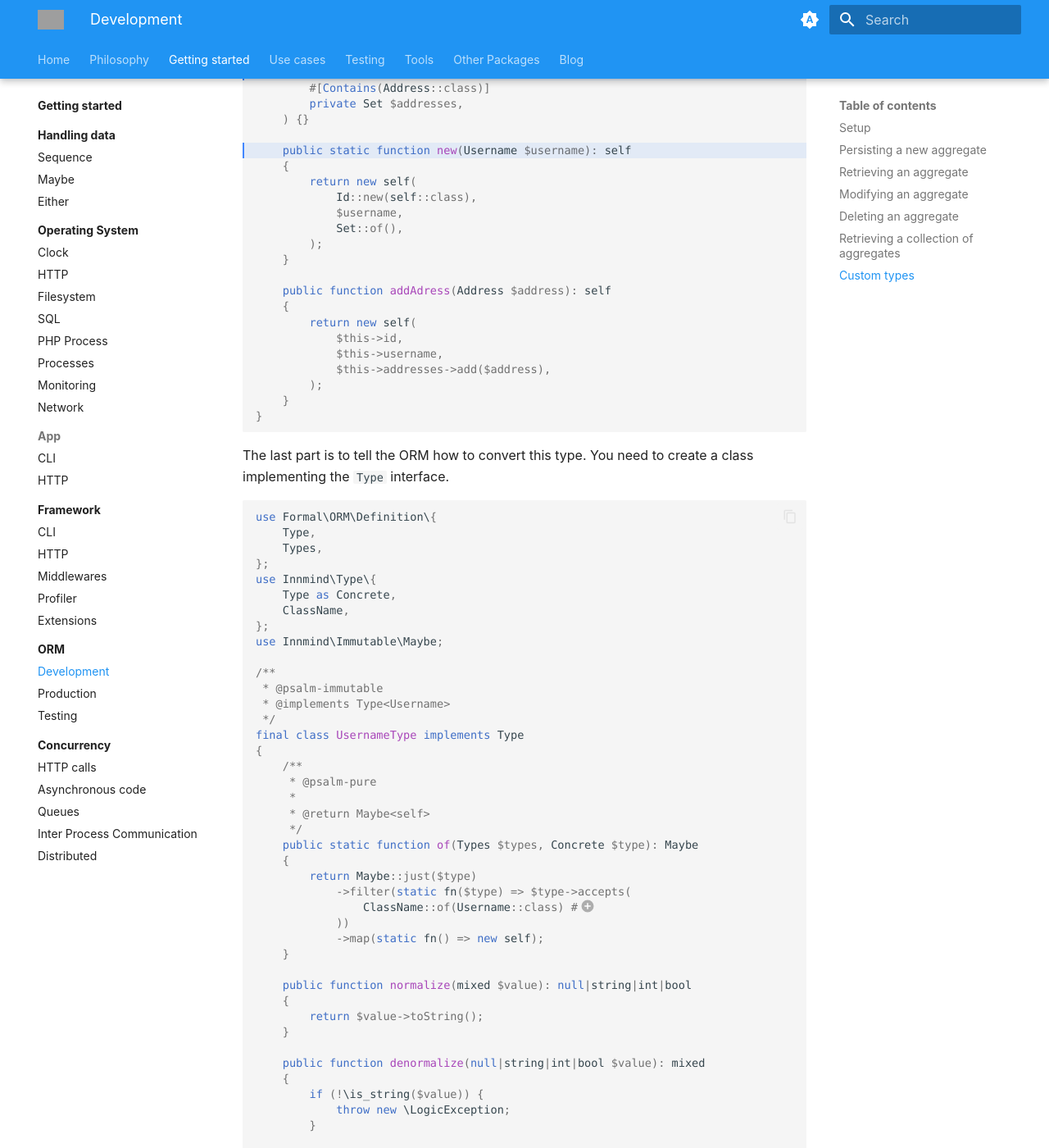
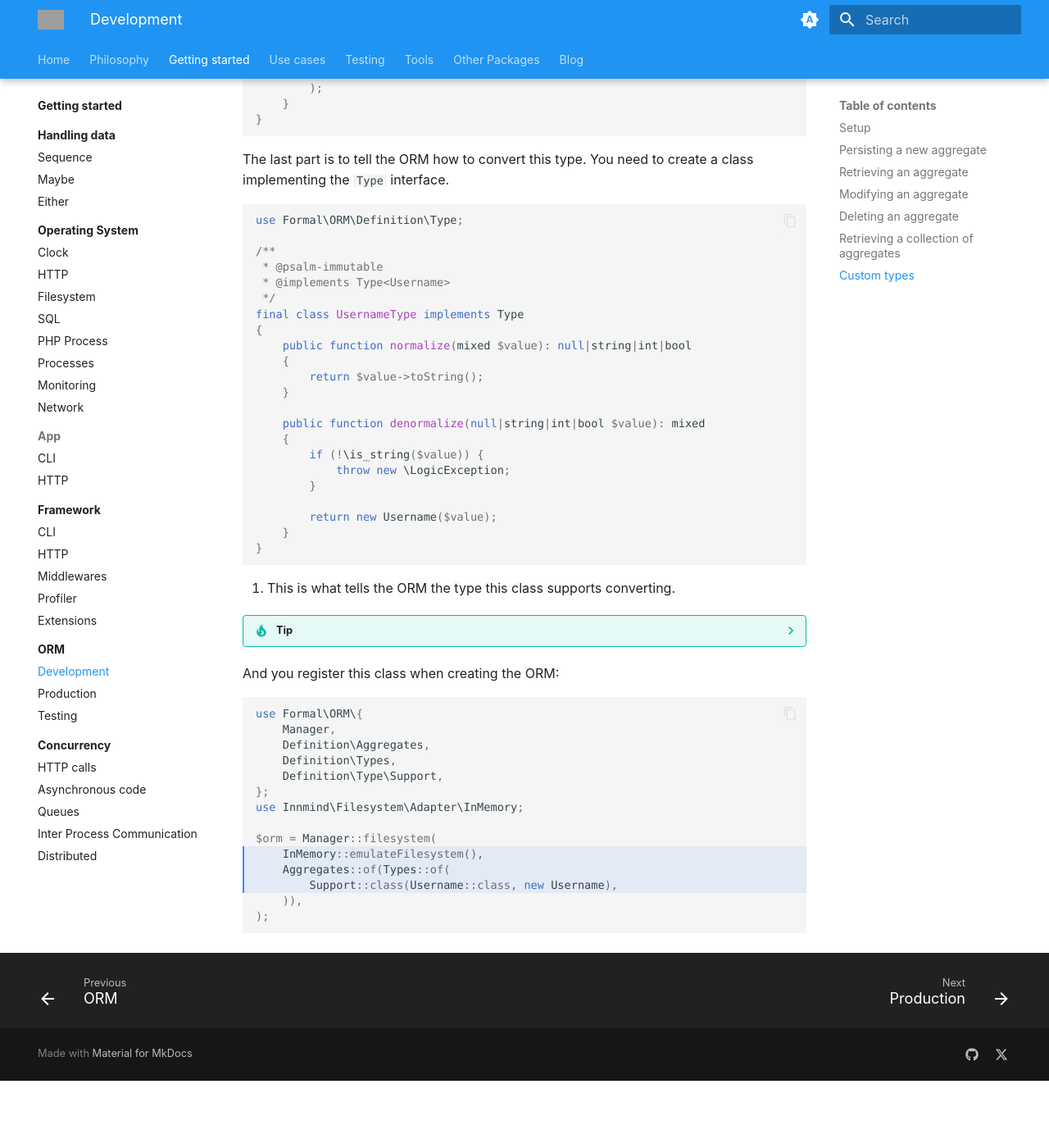
Before and after one commit to Innmind/documentation, an MkDocs documentation site: the page built from docs/getting-started/orm/development.md, in a window 1280 px wide and 1400 px high, scrolled down 6412 px. Shown: the whole window at 82% size. Built offline with MkDocs 1.6.1 and Material for MkDocs 9.7.7, drawn with Linux system fonts in a browser that asks for light colours; plug-ins that fetch from the network failed and are left out; after the commit the page ends 7730 px from its top, so only the background shows below that; some of the changed text lies outside the part shown; grey boxes are pictures that could not be loaded.

Commit message:
update documentation to formal/orm 3

````diff
--- a/docs/getting-started/orm/development.md
+++ b/docs/getting-started/orm/development.md
@@ -206,45 +206,26 @@
 
 ```php
 use Innmind\Specification\{
-    Comparator,
-    Composable,
+    Comparator\Property,
     Sign,
 };
 
-/** @psalm-immutable */
-final class City implements Comparator
+final class City
 {
-    use Composable;
-
-    private function __construct(
-        private string $city,
-    ) {}
-
     /** @psalm-pure */
-    public static function of(string $city): self
+    public static function of(string $city): Property
     {
-        return new self($city);
-    }
-
-    public function property(): string
-    {
-        return 'city'; #(1)
-    }
-
-    public function sign(): Sign
-    {
-        return Sign::equality;
-    }
-
-    public function value(): string #(2)
-    {
-        return $this->city;
+        return Property::of(
+            'city', #(1)
+            Sign::equality,
+            $city, #(2)
+        );
     }
 }
 ```
 
 1. This is the name of the property in the `Address` class.
-2. This return type has to be the same as the one on the property.
+2. This type has to be the same as the one on the property.
 
 And you use it like this:
 
@@ -340,15 +321,7 @@
 The last part is to tell the ORM how to convert this type. You need to create a class implementing the `Type` interface.
 
 ```php
-use Formal\ORM\Definition\{
-    Type,
-    Types,
-};
-use Innmind\Type\{
-    Type as Concrete,
-    ClassName,
-};
-use Innmind\Immutable\Maybe;
+use Formal\ORM\Definition\Type;
 
 /**
  * @psalm-immutable
@@ -356,20 +329,6 @@
  */
 final class UsernameType implements Type
 {
-    /**
-     * @psalm-pure
-     *
-     * @return Maybe<self>
-     */
-    public static function of(Types $types, Concrete $type): Maybe
-    {
-        return Maybe::just($type)
-            ->filter(static fn($type) => $type->accepts(
-                ClassName::of(Username::class) #(1)
-            ))
-            ->map(static fn() => new self);
-    }
-
     public function normalize(mixed $value): null|string|int|bool
     {
         return $value->toString();
@@ -398,13 +357,14 @@
     Manager,
     Definition\Aggregates,
     Definition\Types,
+    Definition\Type\Support,
 };
 use Innmind\Filesystem\Adapter\InMemory;
 
 $orm = Manager::filesystem(
     InMemory::emulateFilesystem(),
     Aggregates::of(Types::of(
-        Username::of(...),
+        Support::class(Username::class, new Username),
     )),
 );
 ```
````
Also changed, not shown: docs/getting-started/orm/index.md (+1 -1 lines).
